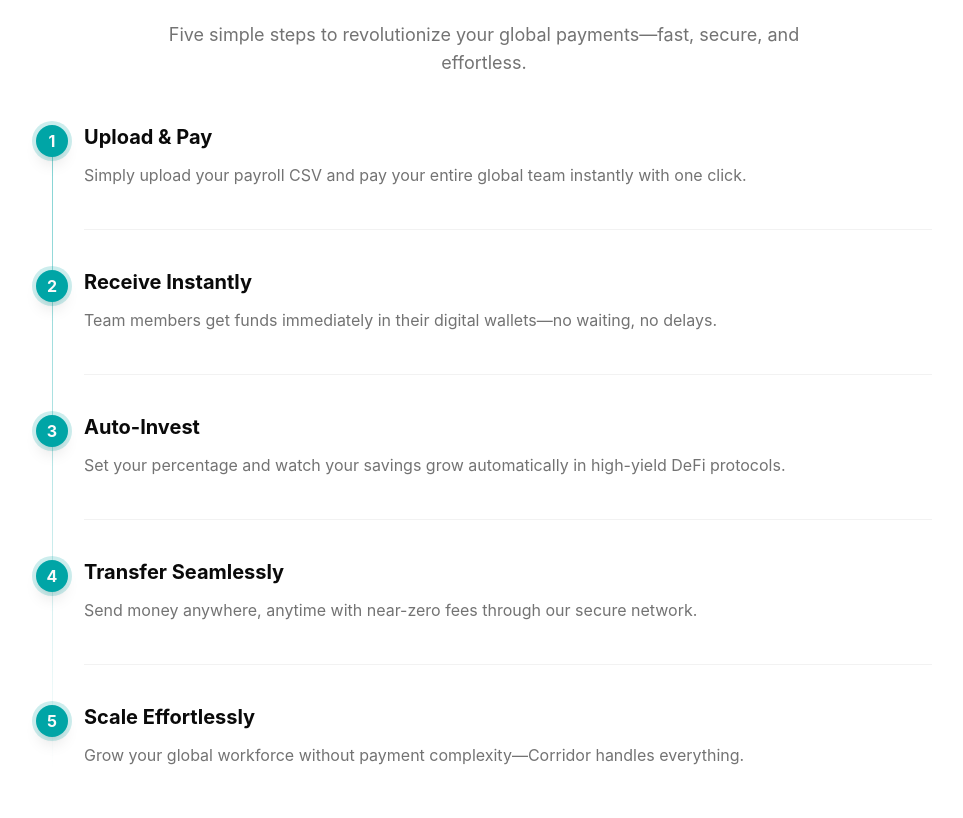
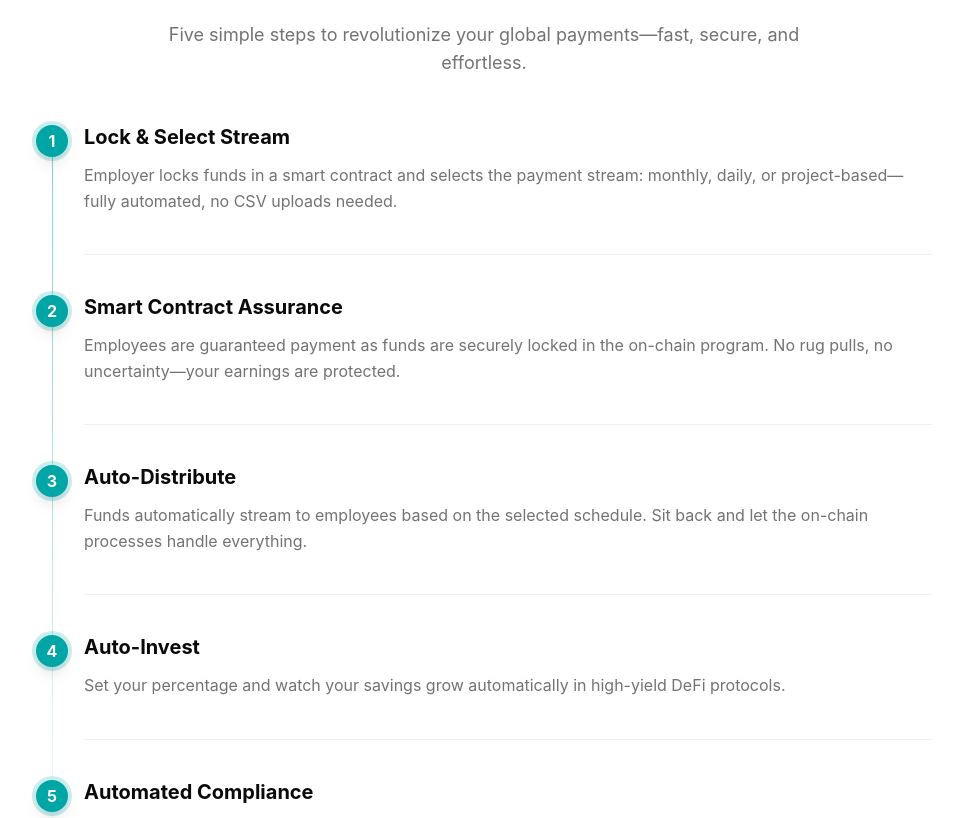
Before and after one commit to CorridorFi/Corridor-web, a Next.js app: page / in a window 1280 px wide. Shown: the part 1663-2481 px from the top of the page, without its empty margins (156-1119 px from the left). Built offline with nearby package versions, Linux system fonts and the light colour scheme.

Commit message:
prev push

```diff
--- a/components/how-it-works.tsx
+++ b/components/how-it-works.tsx
@@ -5,14 +5,19 @@ import Image from "next/image"
 
 const steps = [
   {
-    title: "Upload & Pay",
+    title: "Lock & Select Stream",
     description:
-      "Simply upload your payroll CSV and pay your entire global team instantly with one click.",
+      "Employer locks funds in a smart contract and selects the payment stream: monthly, daily, or project-based—fully automated, no CSV uploads needed.",
   },
   {
-    title: "Receive Instantly",
+    title: "Smart Contract Assurance",
     description:
-      "Team members get funds immediately in their digital wallets—no waiting, no delays.",
+      "Employees are guaranteed payment as funds are securely locked in the on-chain program. No rug pulls, no uncertainty—your earnings are protected.",
+  },
+  {
+    title: "Auto-Distribute",
+    description:
+      "Funds automatically stream to employees based on the selected schedule. Sit back and let the on-chain processes handle everything.",
   },
   {
     title: "Auto-Invest",
@@ -20,14 +25,9 @@ const steps = [
       "Set your percentage and watch your savings grow automatically in high-yield DeFi protocols.",
   },
   {
-    title: "Transfer Seamlessly",
+    title: "Automated Compliance",
     description:
-      "Send money anywhere, anytime with near-zero fees through our secure network.",
-  },
-  {
-    title: "Scale Effortlessly",
-    description:
-      "Grow your global workforce without payment complexity—Corridor handles everything.",
+      "Corridor continuously monitors every transfer, ensures travel rule compliance, and prepares audit-ready exports for tax filings.",
   },
 ]
 
```
